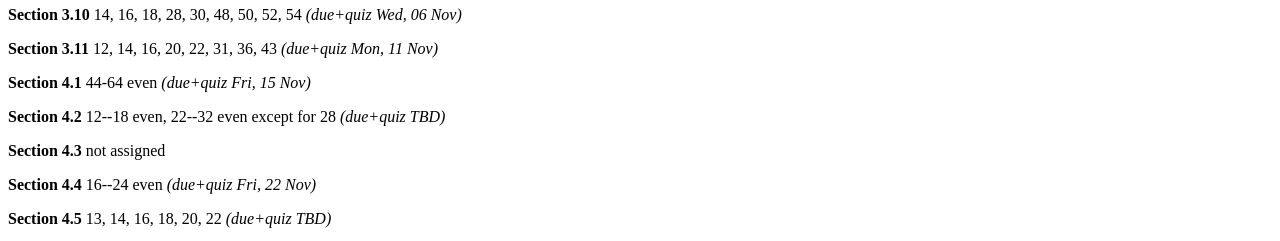
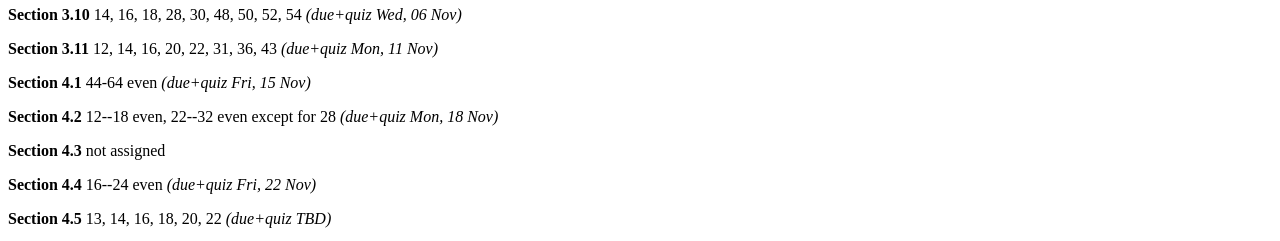
Before and after one commit to danielmichaelcicala/danielmichaelcicala.github.io, a Jekyll site: the page teaching/hw_calc07_f19.html, which Jekyll copies as it is, in a window 1280 px wide. Shown: the part 772-1013 px from the top of the page. Built offline with Jekyll 4.4.1, drawn with Linux system fonts in a browser that asks for light colours.

Commit message:
update hw

```diff
--- a/teaching/hw_calc07_f19.html
+++ b/teaching/hw_calc07_f19.html
@@ -83,7 +83,7 @@ homework is only graded for completion.</p>
   <em>(due+quiz Fri, 15 Nov)</em></p>
 <p><strong>Section 4.2</strong>
   12--18 even, 22--32 even except for 28
-  <em>(due+quiz TBD)</em></p>
+  <em>(due+quiz Mon, 18 Nov)</em></p>
 <p><strong>Section 4.3</strong>
   not assigned
   <em></em></p>
```
